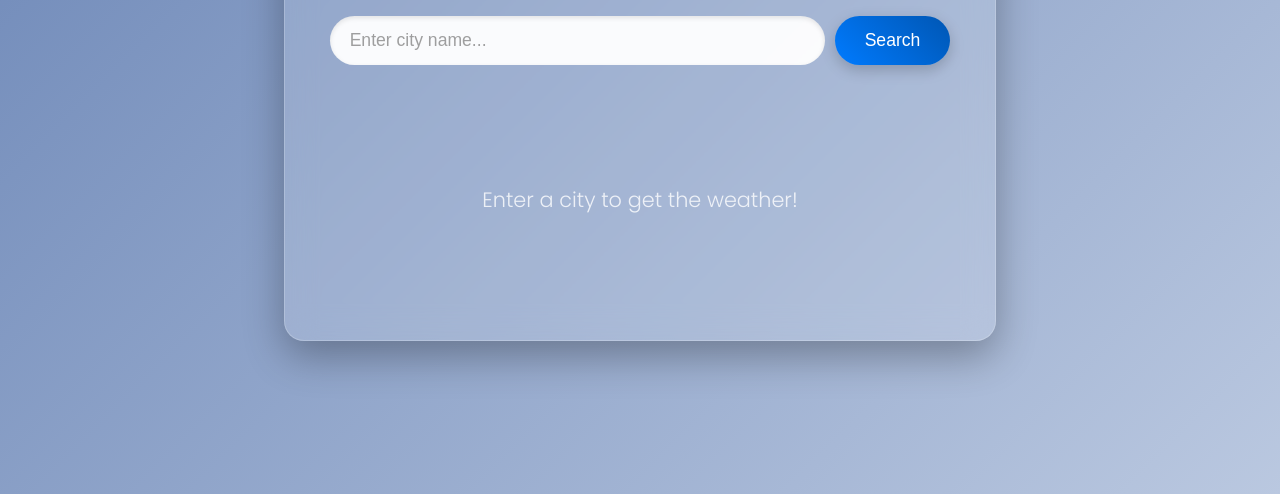
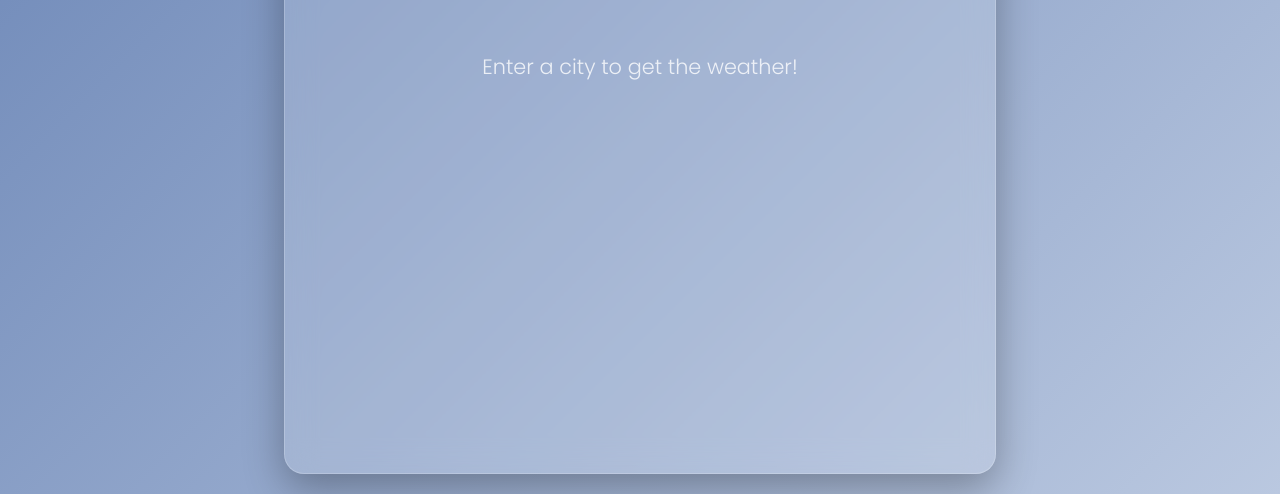
Before and after one commit to Tharun93920/My-Weather-App, a plain HTML site: page index.html in a window 1280 px wide. Shown: the part 306-800 px from the top of the page. Drawn offline with Linux system fonts and the light colour scheme.

Commit message:
Update style.css

```diff
--- a/style.css
+++ b/style.css
@@ -4,14 +4,14 @@ body {
     color: #fff; /* White text for contrast */
     display: flex;
     justify-content: center;
-    align-items: center;
+    /* align-items: center; */ /* Remove or comment this out if you want content to start from top on scroll */
     min-height: 100vh; /* Full viewport height */
     margin: 0;
     padding: 20px;
     box-sizing: border-box; /* Include padding in element's total width and height */
     overflow-x: hidden; /* Prevent horizontal scroll on small screens */
     position: relative; /* Needed for absolute positioning of rain effect */
-    overflow: hidden; /* Hide rain drops outside the viewport */
+    /* REMOVED: overflow: hidden; */ /* <--- REMOVE THIS LINE */
 }
 
 .weather-app {
```
